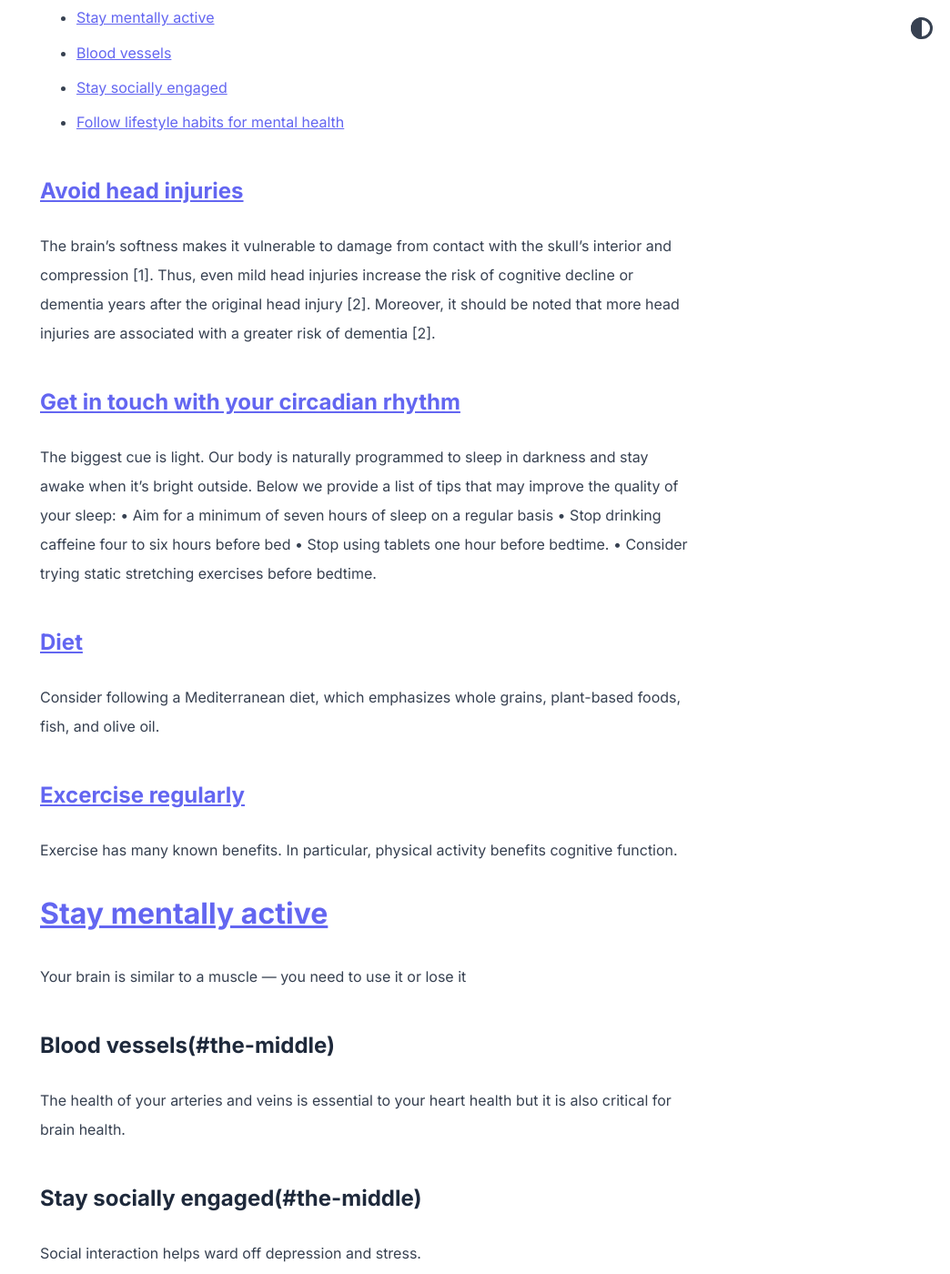
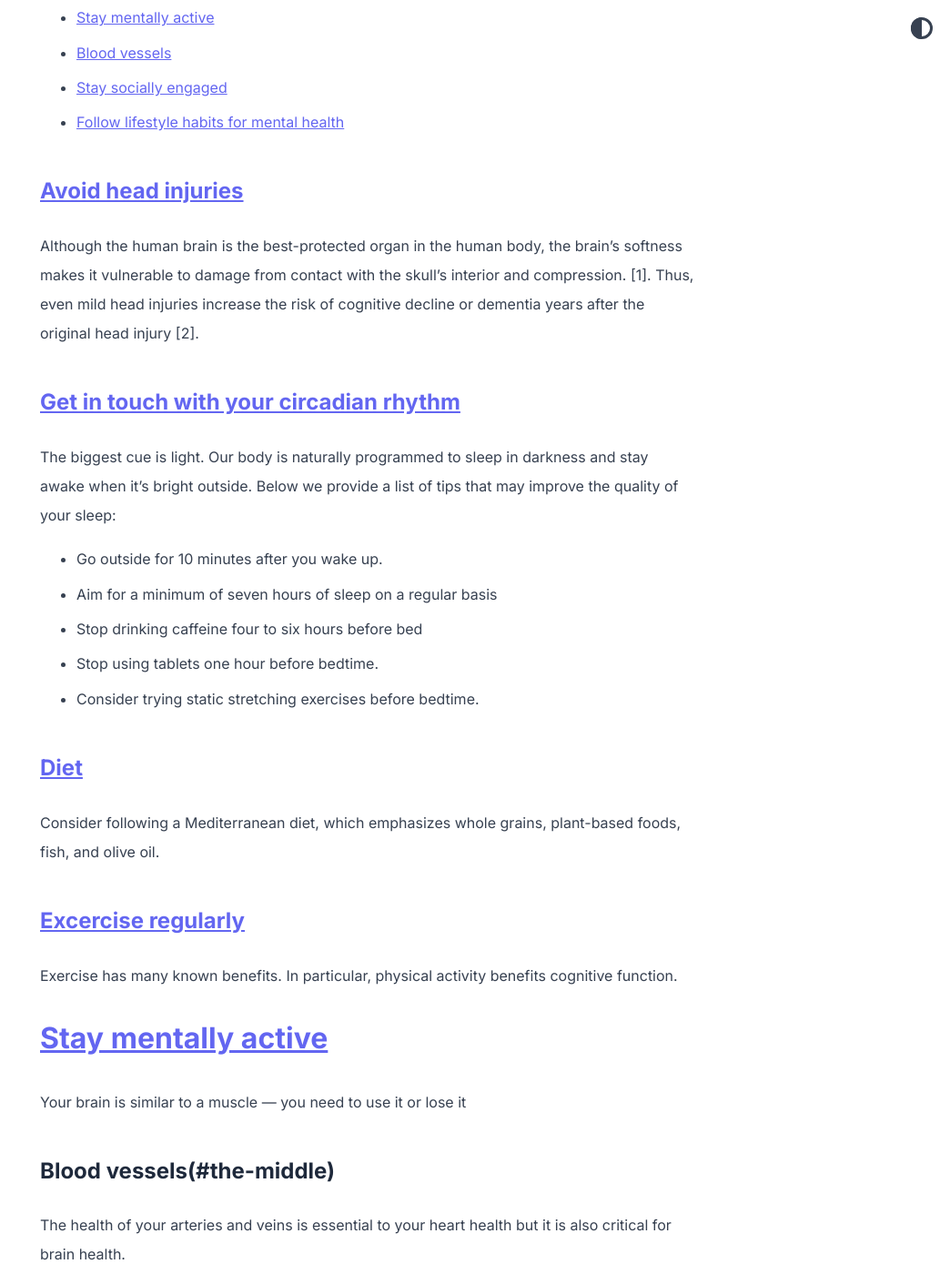
Before and after one commit to abhinavs/moonwalk, a Jekyll site: the page built from _posts/2023-07-19-brain-health.md, in a window 1280 px wide and 1400 px high, scrolled down 562 px. Shown: the whole window at 91% size, without its empty margins (236-1280 px from the left). Built offline with Jekyll 4.4.1, drawn with Linux system fonts in a browser that asks for light colours; some of the changed text lies outside the part shown.

Commit message:
Update 2023-07-19-brain-health.md

```diff
--- a/_posts/2023-07-19-brain-health.md
+++ b/_posts/2023-07-19-brain-health.md
@@ -16,17 +16,19 @@ Brain health refers to the preservation of brain integrity and cognitive functio
 
 ## [Avoid head injuries](#avoid-head-injuries)
 
-The brain's softness makes it vulnerable to damage from contact with the skull's interior and compression [1]. Thus, even mild head injuries increase the risk of cognitive decline or dementia years after the original head injury [2]. Moreover, it should be noted that more head injuries are associated with a greater risk of dementia [2].
+Although the human brain is the best-protected organ in the human body, the brain’s softness makes it vulnerable to damage from contact with the skull’s interior and compression. [1]. Thus, even mild head injuries increase the risk of cognitive decline or dementia years after the original head injury [2].
 
 
 ## [Get in touch with your circadian rhythm](#get-in-touch-with-your-circadian-rhythm)
 
 The biggest cue is light. Our body is naturally programmed to sleep in darkness and stay awake when it's bright outside.
 Below we provide a list of tips that may improve the quality of your sleep:
-•   Aim for a minimum of seven hours of sleep on a regular basis
-•   Stop drinking caffeine four to six hours before bed
-•   Stop using tablets one hour before bedtime.
-•   Consider trying static stretching exercises before bedtime.
+-   Go outside for 10 minutes after you wake up.
+-   Aim for a minimum of seven hours of sleep on a regular basis
+-   Stop drinking caffeine four to six hours before bed
+-   Stop using tablets one hour before bedtime.
+-   Consider trying static stretching exercises before bedtime.
+
 
 ## [Diet](#diet)
 
@@ -53,6 +55,11 @@ The health of your arteries and veins is essential to your heart health but it i
 Social interaction helps ward off depression and stress.
 
 
+## Follow lifestyle habits for mental health
+
+Get a personal "Not to-do list".
+
+
 References:
 1. https://doi.org/10.3389/fnins.2023.1141568
 2. https://www.pennmedicine.org/news/news-releases/2021/march/head-injury-25-years-later-penn-study-finds-increased-risk-of-dementia
```
